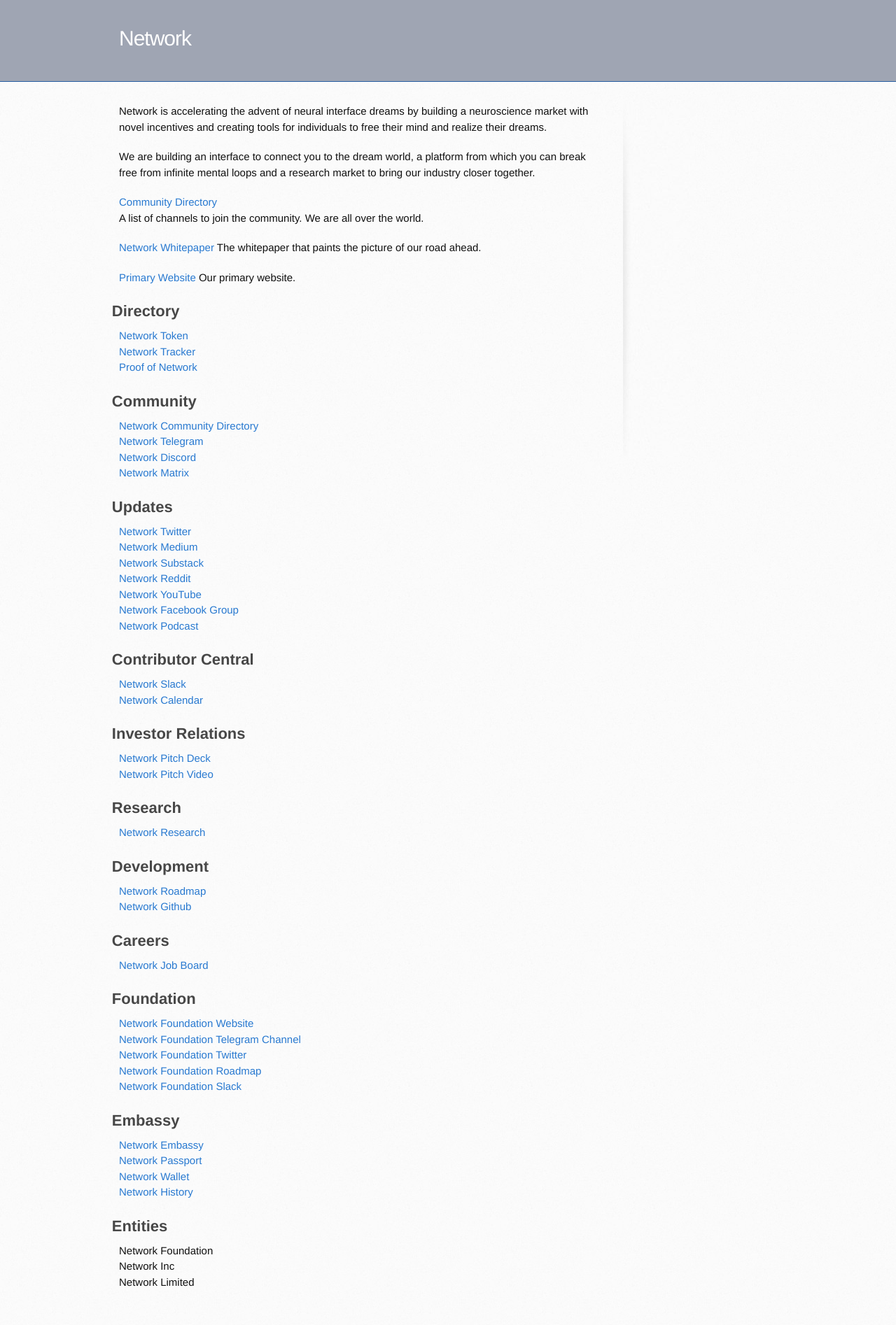
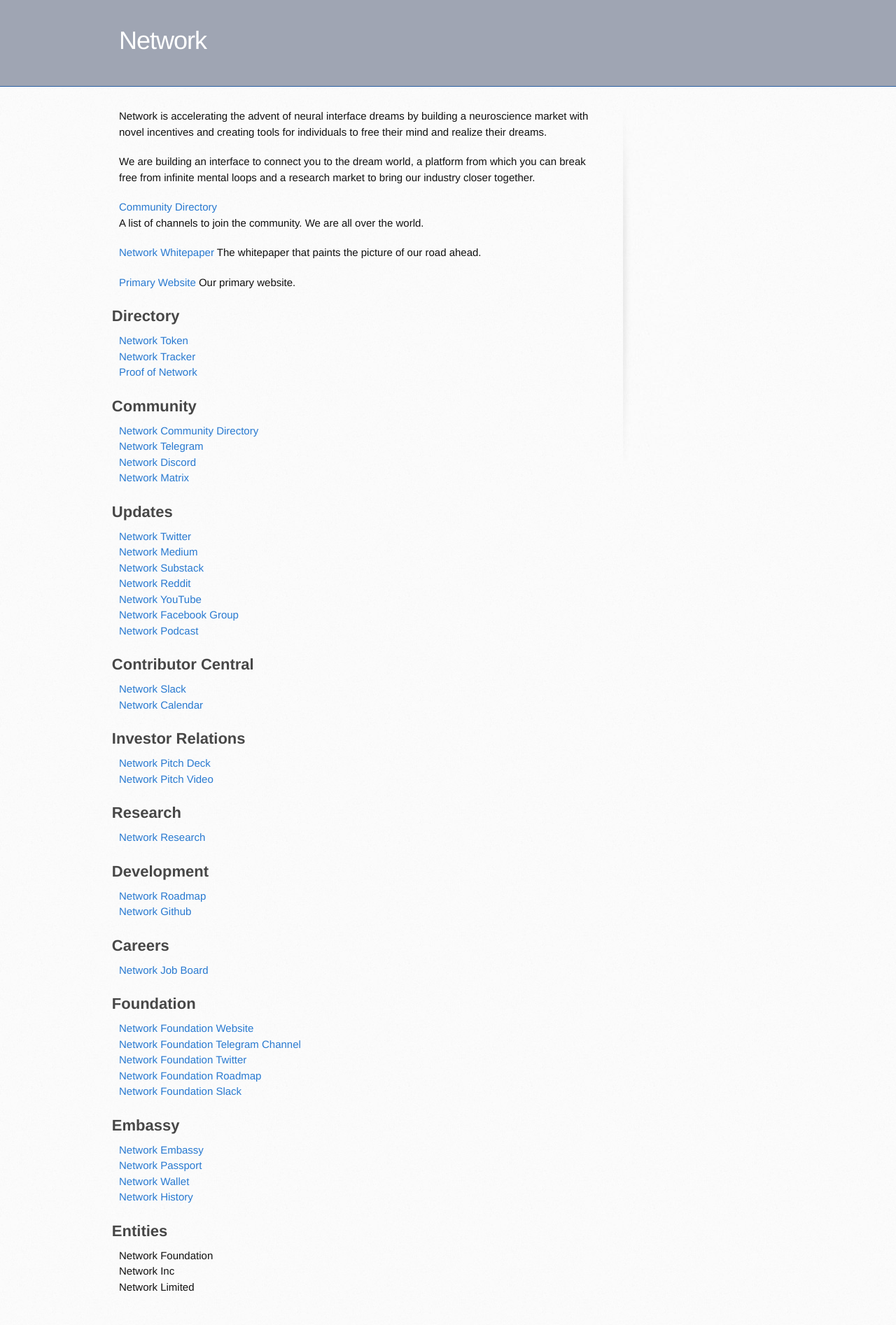
Before and after one commit to networkf/network.github.io, a Jekyll site: the page built from index.md, in a window 1280 px wide. Shown: the whole page at 70% size. Built offline with Jekyll 4.4.1, drawn with Linux system fonts in a browser that asks for light colours; some web fonts are replaced; our own code applies the rules of GitHub Pages for plain Markdown files; the repository's description, which GitHub fills in, is left out.

Commit message:
Update jekyll-theme-architect.scss

```diff
--- a/_sass/jekyll-theme-architect.scss
+++ b/_sass/jekyll-theme-architect.scss
@@ -35,7 +35,7 @@ header h1 {
   width: 540px;
   margin-top: 0;
   margin-bottom: 0.2em;
-  font-size: 30px;
+  font-size: 36px;
   font-weight: normal;
   line-height: 1;
   color: #fff;
@@ -191,7 +191,7 @@ form {
   margin-top: 0;
   margin-bottom: 0;
   font-family: 'Architects Daughter', 'Helvetica Neue', Helvetica, Arial, serif;
-  font-size: 2em;
+  font-size: 2.8em;
   font-weight: normal;
   color: #474747;
   text-indent: 6px;
```
